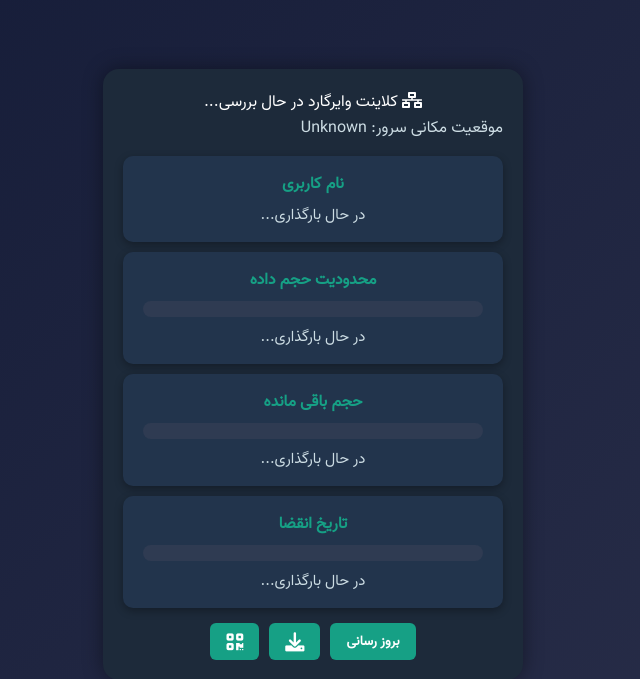
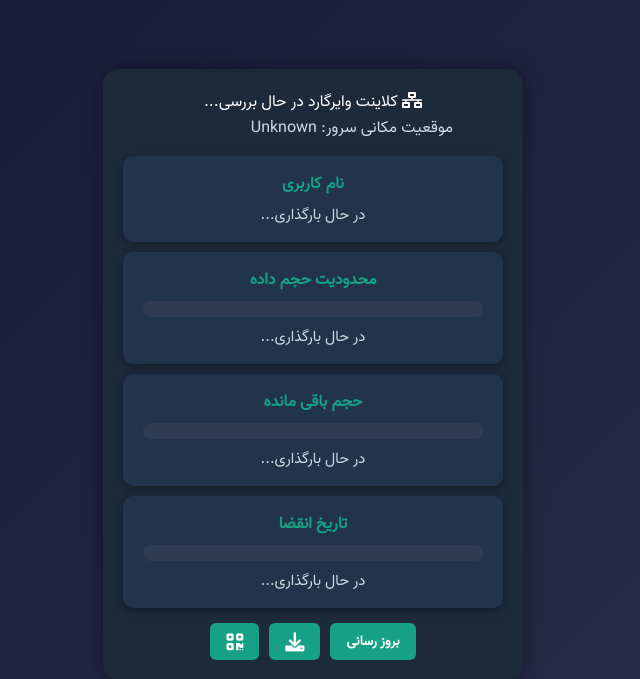
Before and after one commit to hosseinpv1379/Wireguard-panel-api, a Flask app: template src/templates/template.html in a window 1280 px wide. Shown: the top 679 px of the page, without its empty margins (327-967 px from the left). Run offline with Flask 3, Linux system fonts and the light colour scheme; the template is opened without the code that fills it, so the values that code supplies are empty; parts of the project's set-up code (start-up, migrations or seed data) failed here and were passed over.

Commit message:
Update template.css

```diff
--- a/src/static/css/template.css
+++ b/src/static/css/template.css
@@ -131,6 +131,7 @@ body {
 
 .server-location {
     font-size: 1rem;
+    margin-right: 50px;
     color: #ccdce3;
     display: flex;
     align-items: center;
```
